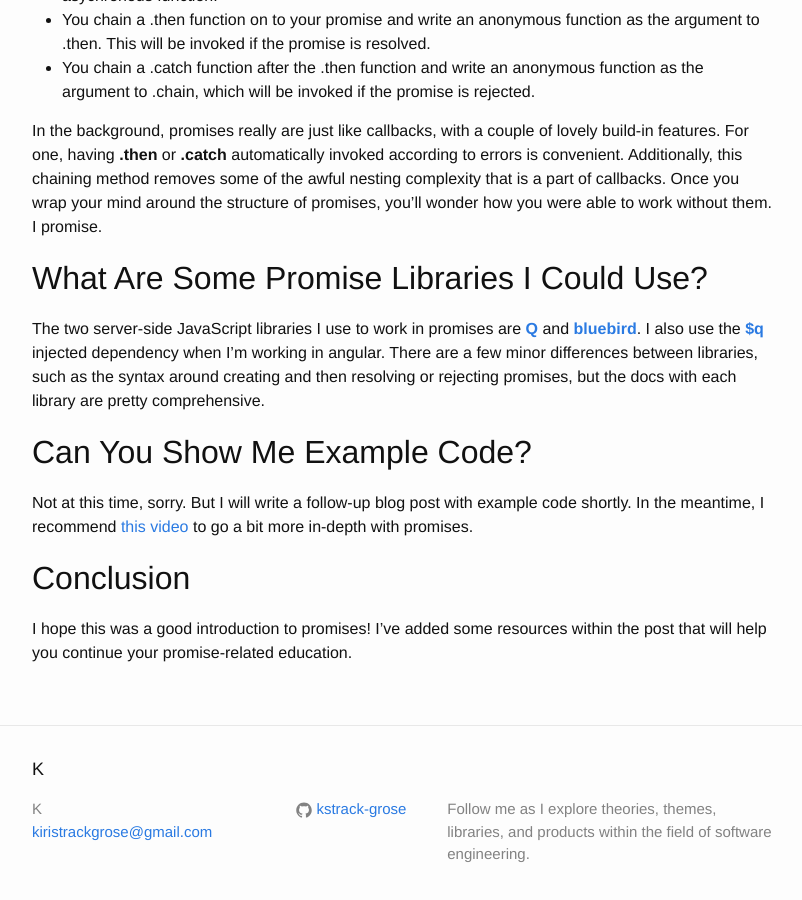
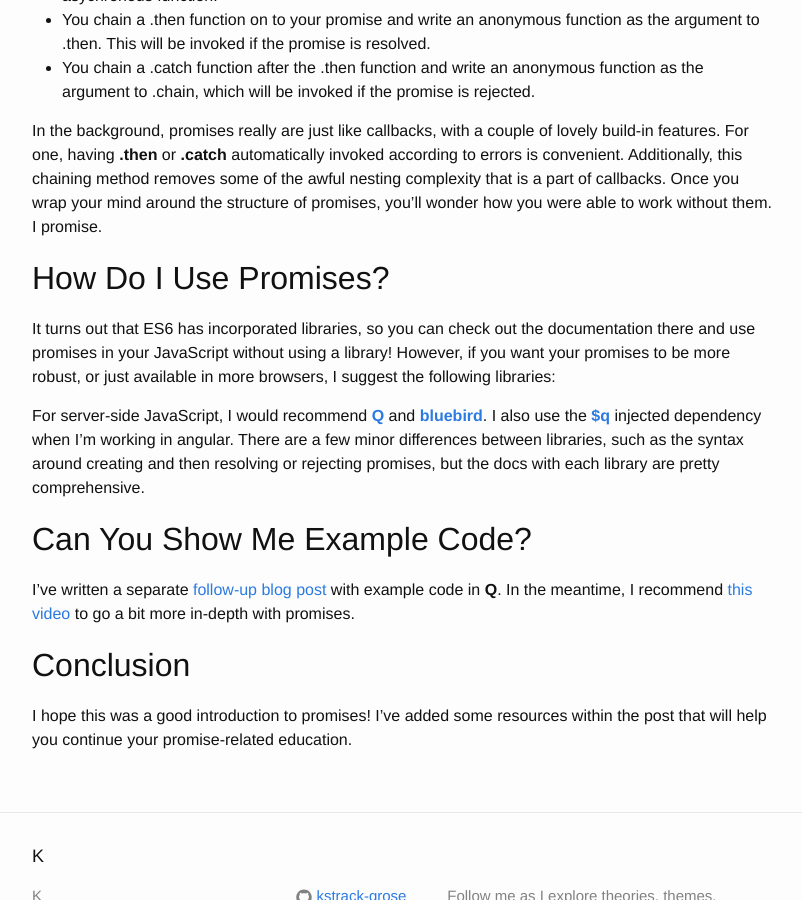
Before and after one commit to kstrack-grose/kstrack-grose.github.io, a Jekyll site: the page built from _posts/2015-08-20-introduction-to-promises.markdown, in a window 1280 px wide and 900 px high, scrolled down 1173 px. Shown: the whole window, without its empty margins (238-1040 px from the left). Built offline with Jekyll 4.4.1, drawn with Linux system fonts in a browser that asks for light colours.

Commit message:
(feat) add additional information to promise introductory post

```diff
--- a/_posts/2015-08-20-introduction-to-promises.markdown
+++ b/_posts/2015-08-20-introduction-to-promises.markdown
@@ -30,11 +30,13 @@ To summarize:
 
 In the background, promises really are just like callbacks, with a couple of lovely build-in features. For one, having **.then** or **.catch** automatically invoked according to errors is convenient. Additionally, this chaining method removes some of the awful nesting complexity that is a part of callbacks. Once you wrap your mind around the structure of promises, you'll wonder how you were able to work without them. I promise.
 
-##What Are Some Promise Libraries I Could Use?
-The two server-side JavaScript libraries I use to work in promises are [**Q**](https://github.com/kriskowal/q) and [**bluebird**](https://github.com/petkaantonov/bluebird). I also use the [**$q**](https://docs.angularjs.org/api/ng/service/$q) injected dependency when I'm working in angular. There are a few minor differences between libraries, such as the syntax around creating and then resolving or rejecting promises, but the docs with each library are pretty comprehensive.
+##How Do I Use Promises?
+It turns out that ES6 has incorporated libraries, so you can check out the documentation there and use promises in your JavaScript without using a library! However, if you want your promises to be more robust, or just available in more browsers, I suggest the following libraries:
+
+For server-side JavaScript, I would recommend [**Q**](https://github.com/kriskowal/q) and [**bluebird**](https://github.com/petkaantonov/bluebird). I also use the [**$q**](https://docs.angularjs.org/api/ng/service/$q) injected dependency when I'm working in angular. There are a few minor differences between libraries, such as the syntax around creating and then resolving or rejecting promises, but the docs with each library are pretty comprehensive.
 
 ##Can You Show Me Example Code?
-Not at this time, sorry. But I will write a follow-up blog post with example code shortly. In the meantime, I recommend [this video](https://www.youtube.com/watch?v=OU7WuVGSuZw&feature=youtu.be) to go a bit more in-depth with promises.
+I've written a separate [follow-up blog post](https://kstrack-grose.github.io/jekyll/update/2015/08/26/promises-the-code.html) with example code in **Q**. In the meantime, I recommend [this video](https://www.youtube.com/watch?v=OU7WuVGSuZw&feature=youtu.be) to go a bit more in-depth with promises.
 
 ##Conclusion
 I hope this was a good introduction to promises! I've added some resources within the post that will help you continue your promise-related education.
```
